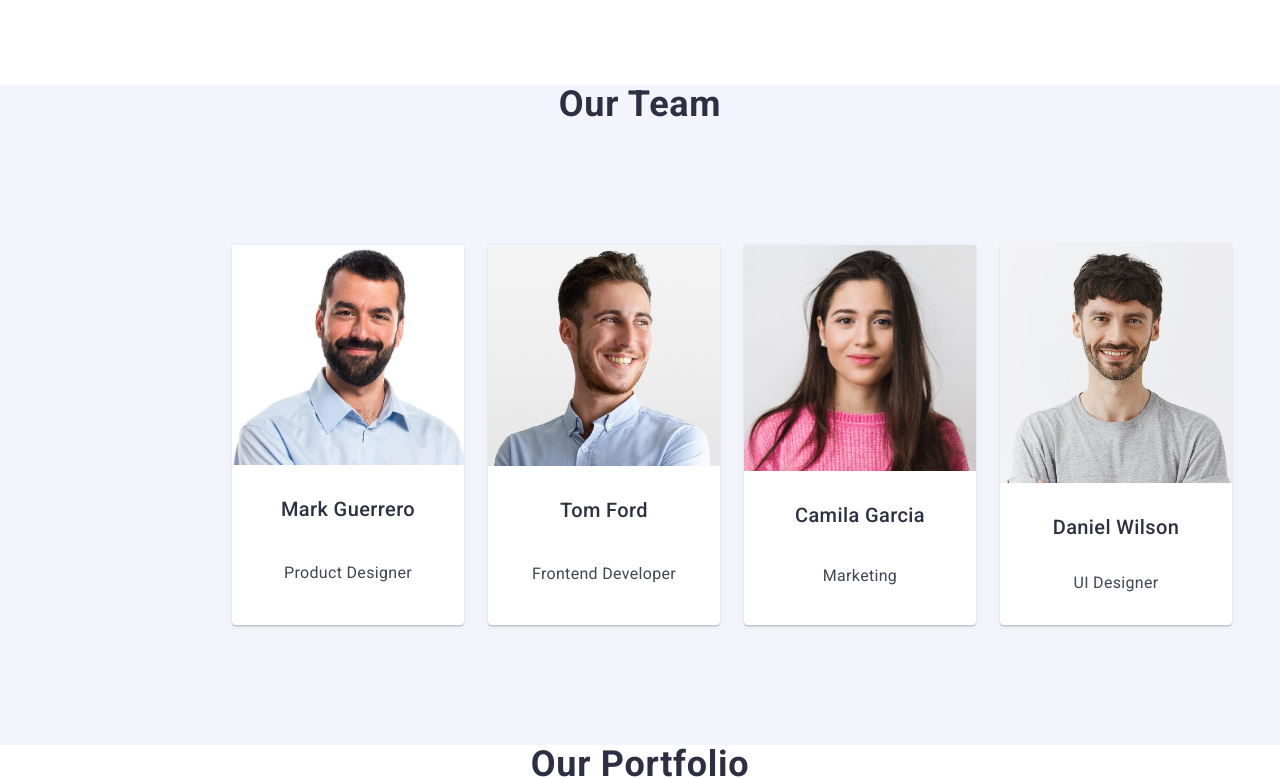
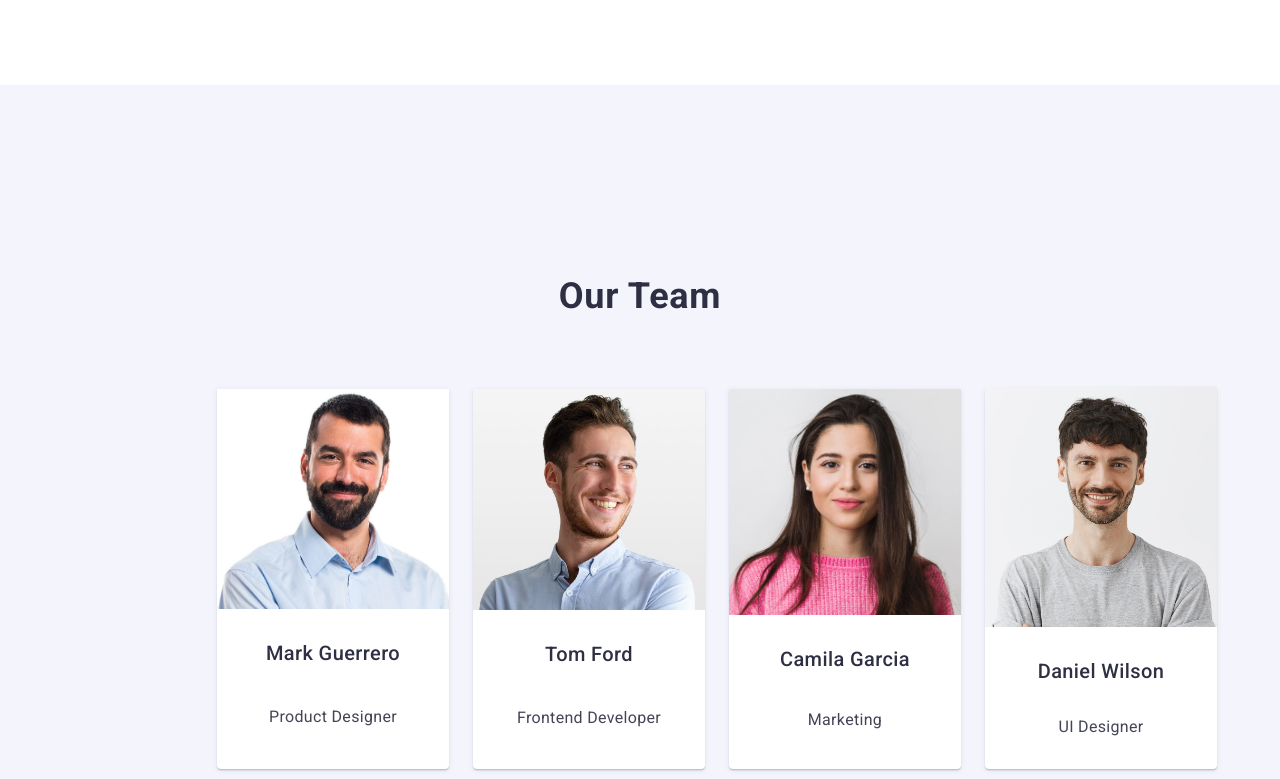
Before and after one commit to whynotphrog/goit-markup-hw-03, a plain HTML site: page index.html in a window 1280 px wide. Shown: the part 932-1711 px from the top of the page. Drawn offline with nearby package versions, Linux system fonts and the light colour scheme.

Commit message:
align team section

```diff
--- a/css/styles.css
+++ b/css/styles.css
@@ -226,6 +226,12 @@ a {
         width: calc((100% - 72px) / 4);
 }
 
+/* team */
+
+.team-container {
+    padding: 120px 156px;
+}
+
 .section-header {
 font-weight: 700;
     font-size: 36px;
@@ -234,6 +240,7 @@ font-weight: 700;
     text-align: center;
     text-transform:capitalize;
     color: #2e2f42;
+    margin: 72px;
 }
 
 .list-header {
@@ -256,7 +263,6 @@ font-weight: 700;
     display: flex;
     gap: 24px;
     align-items: center;
-    padding: 120px 156px;
     width: calc((100% - 72px) / 4)
 
 }
--- a/index.html
+++ b/index.html
@@ -96,7 +96,7 @@
         </div>
       </section>
       <section class="team">
-        <div class="container">
+        <div class="container team-container">
           <h2 class="section-header">Our Team</h2>
           <ul class="team-list">
             <li class="list-item team-list-item">
```
